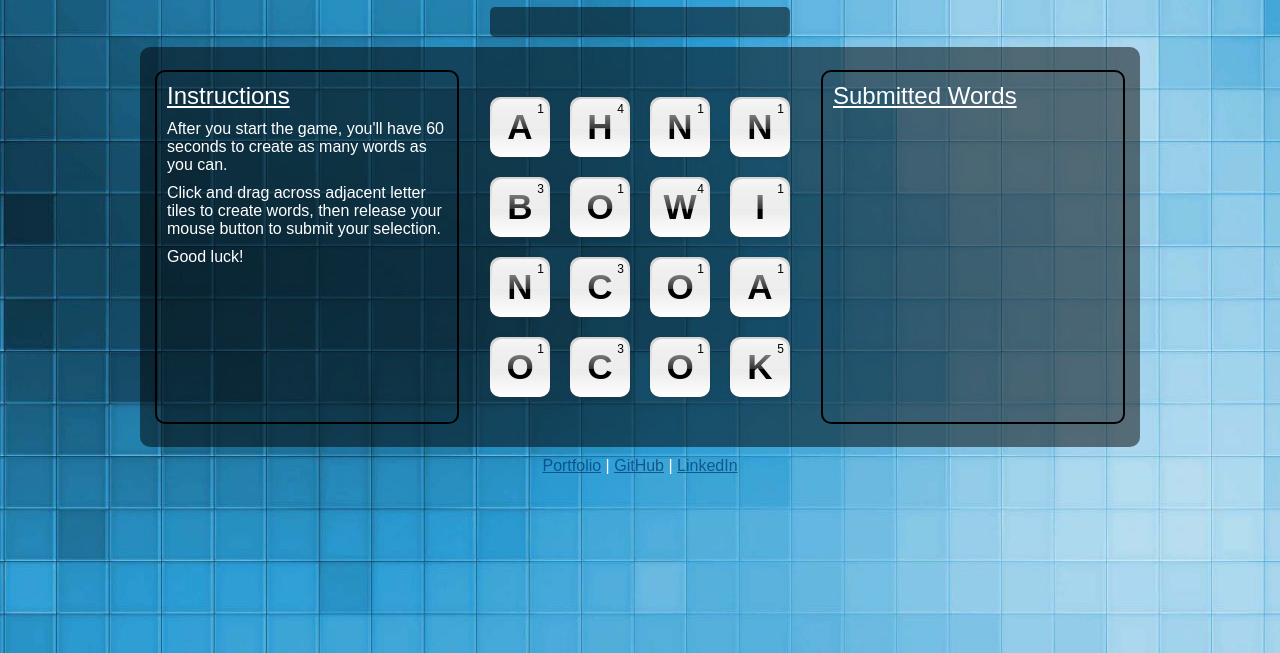
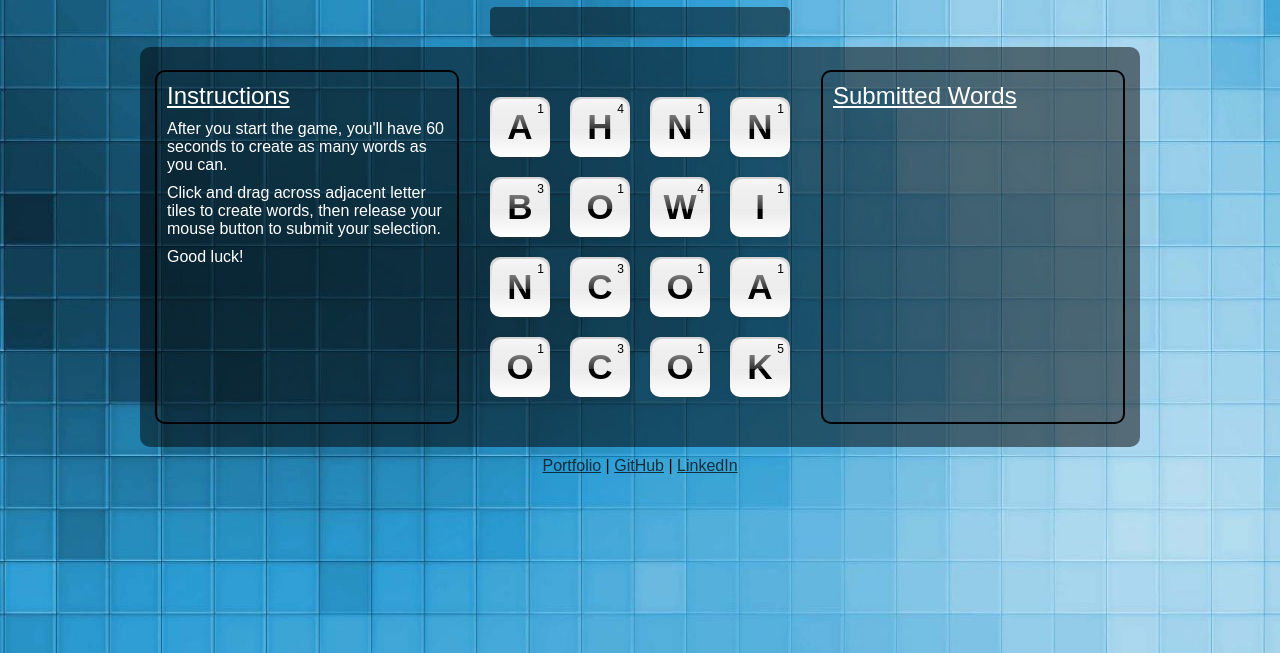
Before and after one commit to jefftam23/scramble-with-self, a website built with webpack: page index.html in a window 1280 px wide. Shown: the part 147-800 px from the top of the page. Built offline with nearby package versions, Linux system fonts and the light colour scheme; a web font is replaced by a local one.

Commit message:
Change footer font color

```diff
--- a/assets/css/footer.css
+++ b/assets/css/footer.css
@@ -2,18 +2,19 @@ footer {
   width: 100%;
   margin: 10px auto;
   text-align: center;
-  color: white;
+  color: black;
 }
 
 footer a {
   text-decoration: underline;
   opacity: 0.7;
-  color: #003772;
+  color: black;
 }
 
 footer a:hover {
   opacity: 1;
   font-weight: bold;
+  cursor: pointer;
 }
 
 /**/
```
